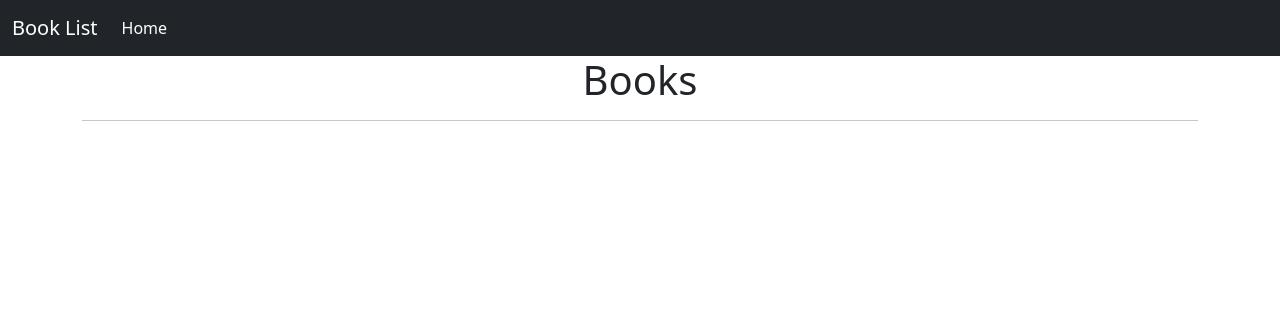
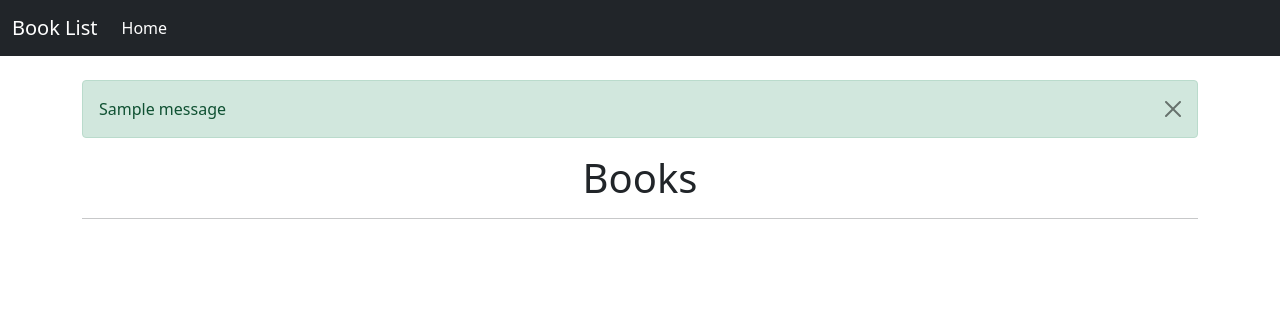
Before and after one commit to fellipemarconi/Book-Review, a Django app: page / in a window 1280 px wide. Shown: the top 316 px of the page. Run offline with Django 5.2, Linux system fonts and the light colour scheme; a user stored in the database is signed in; tables that the repository leaves empty hold one stand-in row (values such as "Sample post"); one stand-in notice (Sample message) is shown.

Commit message:
I created template to messages

```diff
--- a/project/settings.py
+++ b/project/settings.py
@@ -11,6 +11,7 @@ https://docs.djangoproject.com/en/5.0/ref/settings/
 """
 
 from pathlib import Path
+from django.contrib.messages import constants
 
 # Build paths inside the project like this: BASE_DIR / 'subdir'.
 BASE_DIR = Path(__file__).resolve().parent.parent
@@ -53,6 +54,10 @@ MIDDLEWARE = [
 ]
 
 ROOT_URLCONF = 'project.urls'
+
+MESSAGE_TAGS = {
+    constants.ERROR: 'danger',
+}
 
 TEMPLATES = [
     {
--- a/templates/global/base.html
+++ b/templates/global/base.html
@@ -6,6 +6,8 @@
 <body>
     {% include "global/partials/_header.html" %}
     <main class="container">
+        <br>
+        {% include "global/partials/_messages.html" %}
         {% block content %}{% endblock content %}
     </main>
     <script src="https://cdn.jsdelivr.net/npm/bootstrap@5.0.2/dist/js/bootstrap.bundle.min.js" integrity="sha384-MrcW6ZMFYlzcLA8Nl+NtUVF0sA7MsXsP1UyJoMp4YLEuNSfAP+JcXn/tWtIaxVXM" crossorigin="anonymous"></script>
--- /dev/null
+++ b/templates/global/partials/_messages.html
@@ -0,0 +1,8 @@
+{% if messages %}
+    {% for message in messages %}
+        <div class="alert alert-{{ message.tags }} alert-dismissible fade show" role="alert">
+            {{ message }}
+            <button type="button" class="btn-close" data-bs-dismiss="alert"></button>
+        </div>
+    {% endfor %}
+{% endif %}
```
